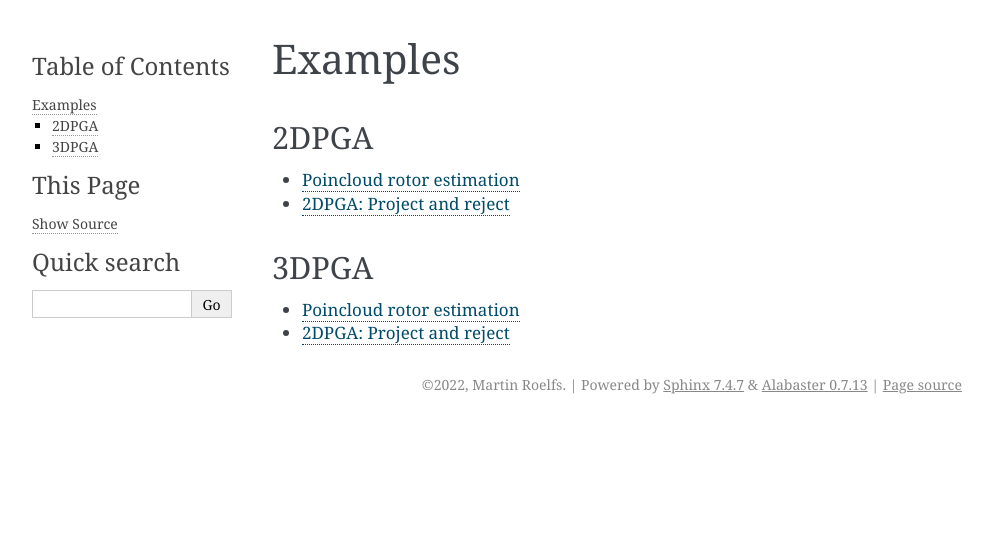
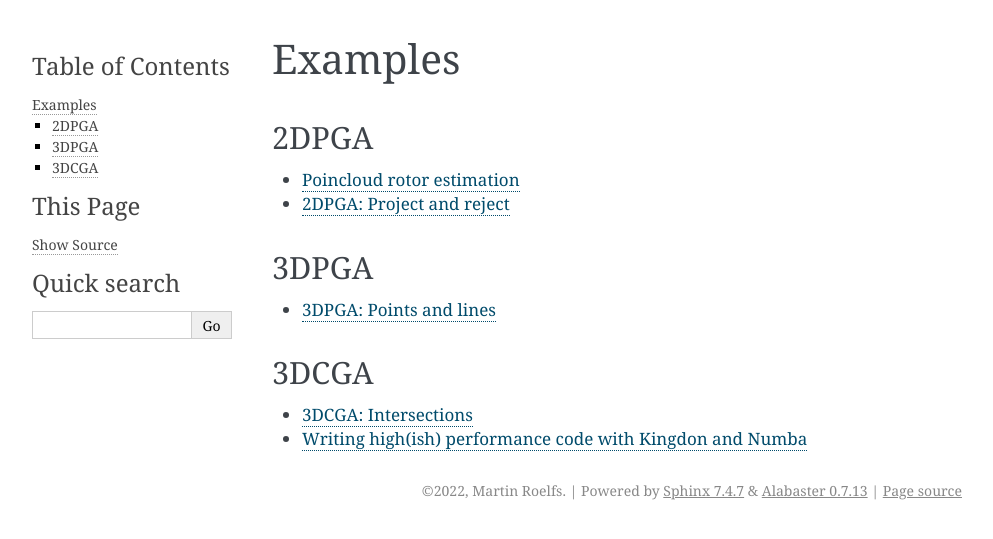
Before and after one commit to tBuLi/kingdon, a Sphinx documentation site: the page built from docs/examples/index.rst, in a window 1280 px wide. Shown: the top 539 px of the page, without its empty margins (148-1141 px from the left). Built offline with Sphinx 7.4.7, drawn with Linux system fonts in a browser that asks for light colours.

Commit message:
Updated documentation

```diff
--- a/docs/examples/index.rst
+++ b/docs/examples/index.rst
@@ -19,6 +19,13 @@ Examples
 .. toctree::
     :maxdepth: 1
 
-    ex_symbolic.ipynb
-    ex_pointcloud.ipynb
-    ex_2dpga_project_and_reject.ipynb
+    ex_3dpga_points_and_lines.ipynb
+
+3DCGA
+-----
+
+.. toctree::
+    :maxdepth: 1
+
+    ex_3dcga_intersections.ipynb
+    ex_high_performance.ipynb
```
Also changed, not shown: docs/examples/ex_3dcga_intersections.ipynb.
